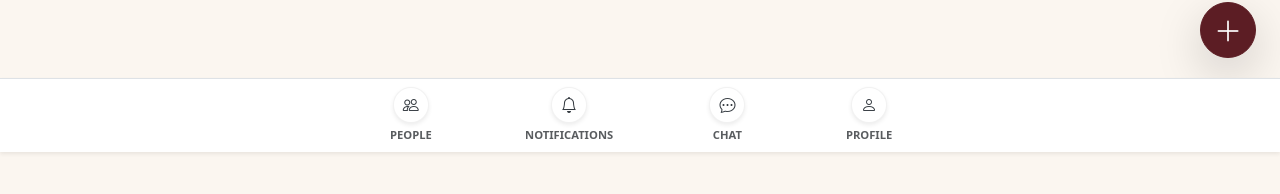
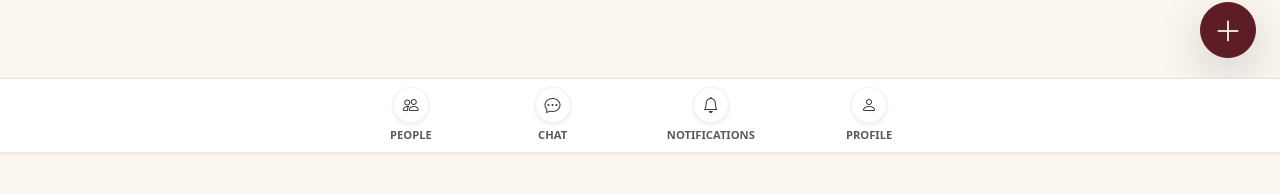
Before and after one commit to jbassey750/love-links-frontend, a React (Vite) app: page /diary in a window 1280 px wide. Shown: the part 648-842 px from the top of the page. Built offline with nearby package versions, Linux system fonts and the light colour scheme; no server answers.

Commit message:
footer update

```diff
--- a/src/components/Footer.jsx
+++ b/src/components/Footer.jsx
@@ -11,8 +11,7 @@ const Footer = () => {
     return (
       location.pathname === path ||
       location.pathname.startsWith(`${path}/`) ||
-      (path === "/conversations" &&
-        location.pathname.startsWith("/chat/"))
+      (path === "/conversations" && location.pathname.startsWith("/chat/"))
     );
   };
 
@@ -23,6 +22,14 @@ const Footer = () => {
       icon: "bi-people",
       active: isActive("/more/people"),
     },
+
+    {
+      label: "Chat",
+      path: "/conversations",
+      icon: "bi-chat-dots",
+      active: isActive("/conversations"),
+    },
+
     {
       label: "Notifications",
       path: "/notifications",
@@ -30,12 +37,7 @@ const Footer = () => {
       active: isActive("/notifications"),
       badge: hasUnreadNotifications ? unreadCount : 0,
     },
-    {
-      label: "Chat",
-      path: "/conversations",
-      icon: "bi-chat-dots",
-      active: isActive("/conversations"),
-    },
+
     {
       label: "Profile",
       path: "/profile/me",
@@ -87,9 +89,7 @@ const Footer = () => {
                   }}
                 >
                   {item.badge > 99 ? "99+" : item.badge}
-                  <span className="visually-hidden">
-                    Unread notifications
-                  </span>
+                  <span className="visually-hidden">Unread notifications</span>
                 </span>
               )}
             </span>
```
